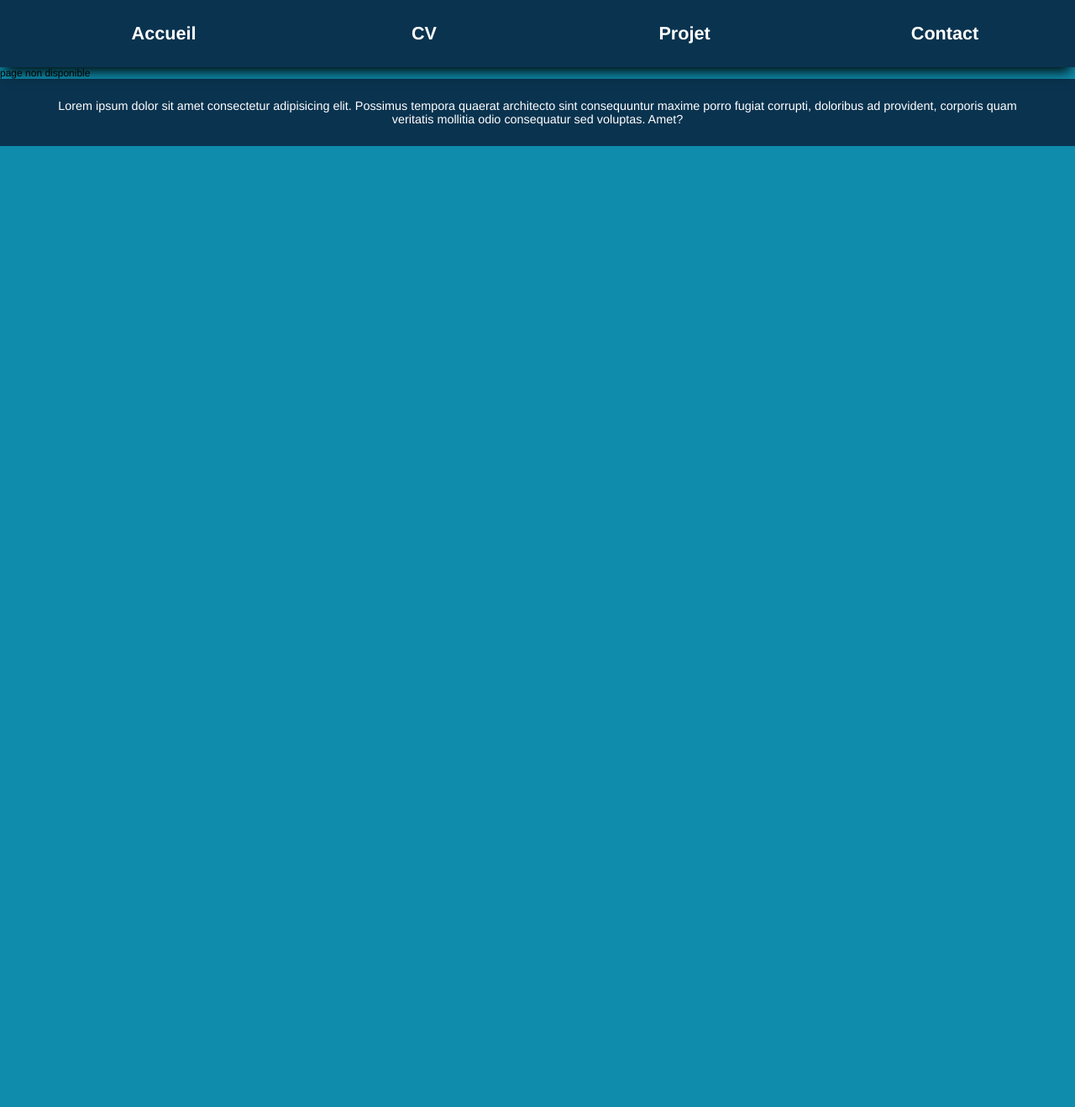
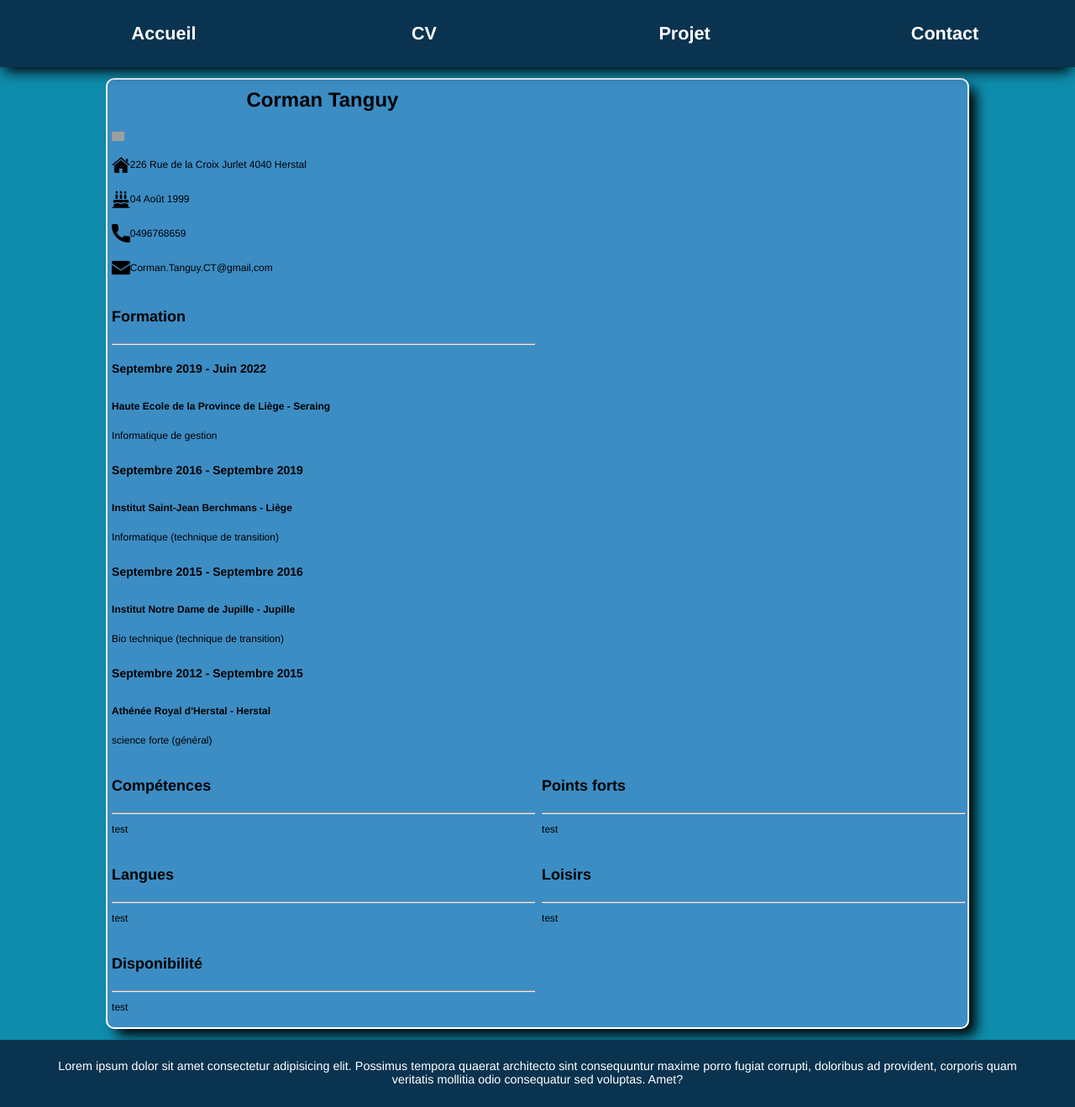
Before and after one commit to TanguyC0/portfolio, a PHP site: page /index.php?link=cv in a window 1280 px wide. Shown: the whole page at 84% size. Before the commit the page ends 174 px from the top, so only its background shows below. Run offline with PHP 8.4, Linux system fonts and the light colour scheme; grey boxes are pictures that could not be loaded.

Commit message:
🚧add page cv

```diff
--- /dev/null
+++ b/style/mono.css
@@ -0,0 +1,85 @@
+section
+{
+    display: flex;
+    flex-direction: column;
+    width: 80%;
+    flex-wrap: wrap;
+    justify-content: center;
+    background-color: #3c8dc4;
+    margin: 1% auto 1%;
+    border: #fff solid 2px ;
+    border-radius: 10px;
+    box-shadow: #000000 10px 10px 15px -2px;
+
+}
+
+article
+{
+    display: flex;
+    flex-direction: row;
+    /* height: 80%; */
+    width: 100%;
+    flex-wrap: wrap;
+    justify-content: flex-start;
+    /* background-color: yellow;
+    /* margin: auto; */
+    /* margin-top: 10px; */
+}
+
+div
+{
+    display: flex;
+    flex-direction: column;
+    /* height: 80%; */
+    width: auto;
+    min-width: 49%;
+
+
+    justify-content: flex-start;
+    margin: 0.5%;
+    /* background-color: goldenrod; */
+    /* margin: auto; */
+    /* margin-top: 10px; */
+}
+
+h1
+{
+    display: flex;
+    font-size: 2em;
+    margin-top: 1%;
+    margin-left: auto;
+    margin-right: auto;
+}
+
+p
+{
+    display: flex;
+    inline
+    font-size: 1.1em;
+    margin-top: 1%;
+    align-items: center;
+}
+
+hr
+{
+    display: flex;
+    /* height: 80%; */
+    width: 100%;
+    flex-wrap: wrap;
+    /* background-color: goldenrod; */
+    /* margin: auto; */
+    /* margin-top: 10px; */
+}
+
+img
+{
+    display: flex;
+    max-width: 3%;
+}
+
+img.profil
+{
+    display: flex;
+    width: 100%;
+    background-color: red;
+}
--- a/template/layout.php
+++ b/template/layout.php
@@ -7,8 +7,7 @@
         <title><?= $title?></title>
 
         <link rel="stylesheet" href="./style/main.css">
-        <link rel="stylesheet" href="./style/listeQuadr.css">
-        <link rel="stylesheet" href="./style/duo.css">
+        <?= $specificCSS ?>
     </head>
     <body>
         <nav>
--- a/template/pages/cv.php
+++ b/template/pages/cv.php
@@ -1,5 +1,82 @@
-<?php $title = "cv"; ?>
+<?php
+    $title = "cv";
+    $specificCSS = '<link rel="stylesheet" href="./style/mono.css">';
+?>
 
-<?php $content = "page non disponible"; ?>
+<?php ob_start(); ?>
+
+<section>
+    <article>
+        <div>
+            <h1>Corman Tanguy</h1>
+            <img src="." alt="img" class="profil">
+        </div>
+        <div>
+            <p><img src="img/icon/home.png" alt=""> 226 Rue de la Croix Jurlet 4040 Herstal</p>
+            <p><img src="img/icon/birth.png" alt=""> 04 Août 1999</p>
+            <p><img src="img/icon/phone.png" alt=""> 0496768659</p>
+            <p><img src="img/icon/email.png" alt=""> Corman.Tanguy.CT@gmail,com</p>
+        </div>
+    </article>
+
+    <article>
+        <div>
+            <h2>Formation</h2>
+            <hr>
+            <h3>Septembre 2019 - Juin 2022</h3>
+            <h4>Haute Ecole de la Province de Liège - Seraing</h4>
+            <p>Informatique de gestion</p>
+
+            <h3>Septembre 2016 - Septembre 2019</h3>
+            <h4>Institut Saint-Jean Berchmans - Liège</h4>
+            <p>Informatique (technique de transition)</p>
+
+            <h3>Septembre 2015 - Septembre 2016</h3>
+            <h4>Institut Notre Dame de Jupille - Jupille</h4>
+            <p>Bio technique (technique de transition)</p>
+
+            <h3>Septembre 2012 - Septembre 2015</h3>
+            <h4>Athénée Royal d'Herstal - Herstal</h4>
+            <p>science forte (général)</p>
+        </div>
+    </article>
+
+    <article>
+        <div>
+            <h2>Compétences</h2>
+            <hr>
+            <p>test</p>
+        </div>
+        <div>
+            <h2>Points forts</h2>
+            <hr>
+            <p>test</p>
+        </div>
+    </article>
+
+    <article>
+        <div>
+            <h2>Langues</h2>
+            <hr>
+            <p>test</p>
+        </div>
+        <div>
+            <h2>Loisirs</h2>
+            <hr>
+            <p>test</p>
+        </div>
+    </article>
+
+    <article>
+        <div>
+            <h2>Disponibilité</h2>
+            <hr>
+            <p>test</p>
+        </div>
+    </article>
+
+</section>
+
+<?php $content = ob_get_clean(); ?>
 
 <?php require('template/layout.php'); ?>
--- a/template/pages/project.php
+++ b/template/pages/project.php
@@ -1,4 +1,7 @@
-<?php $title = "projet : xxx"; ?>
+<?php
+    $title = "projet : xxx";
+    $specificCSS = '<link rel="stylesheet" href="./style/duo.css">';
+?>
 
 <?php ob_start(); ?>
 <section class="duo">
--- a/template/pages/projectList.php
+++ b/template/pages/projectList.php
@@ -1,4 +1,7 @@
-<?php $title = "liste des projets"; ?>
+<?php
+    $title = "liste des projets";
+    $specificCSS = '<link rel="stylesheet" href="./style/listeQuadr.css">';
+?>
 
 <?php ob_start(); ?>
 <section class="Quarter">
```
Also changed, not shown: template/pages/404.html (added, +15 -0 lines), template/pages/contact.php (+9 -2 lines), template/pages/home.php (+9 -2 lines), CHANGELOG.md, img/404.png (added), img/cv/photoprofil.png (added), img/icon/birth.png (added), img/icon/email.png (added), img/icon/home.png (added), img/icon/phone.png (added).
